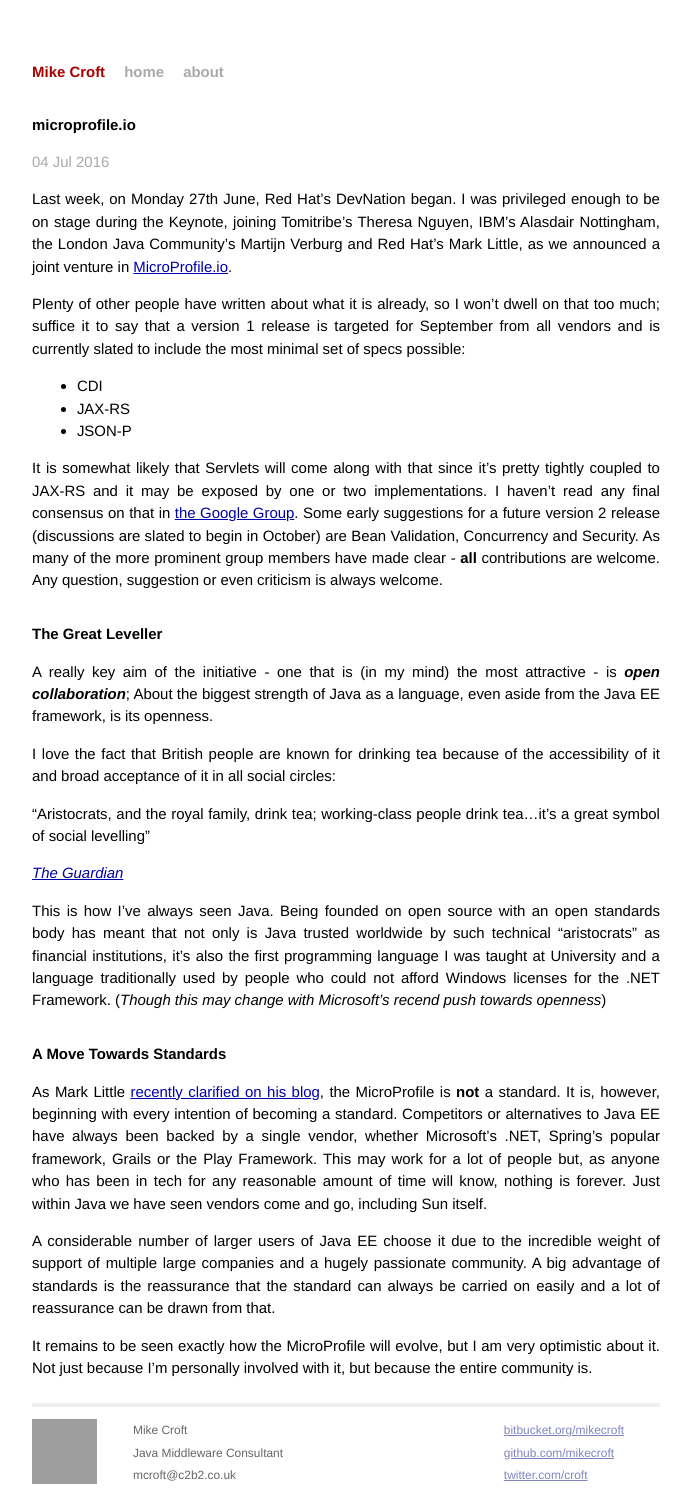
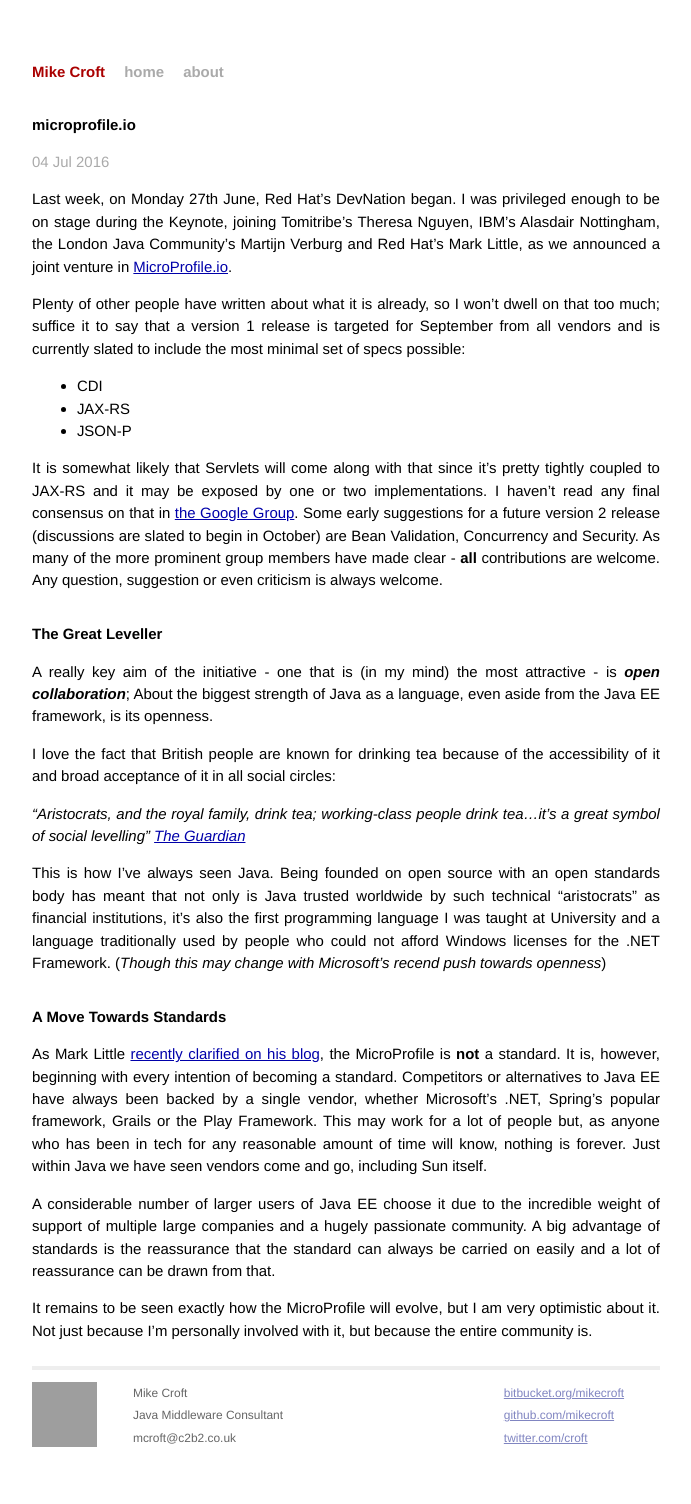
Before and after one commit to mikecroft/mikecroft.github.io, a Jekyll site: the page built from _posts/2016-07-04-microprofile.io.md, in a window 1280 px wide. Shown: the whole page, without its empty margins (294-985 px from the left). Built offline with Jekyll 4.4.1, drawn with Linux system fonts in a browser that asks for light colours; after the commit the page ends 1466 px from its top, so only the background shows below that; grey boxes are pictures that could not be loaded.

Commit message:
modified quote

```diff
--- a/_posts/2016-07-04-microprofile.io.md
+++ b/_posts/2016-07-04-microprofile.io.md
@@ -20,8 +20,7 @@
 
 I love the fact that British people are known for drinking tea because of the accessibility of it and broad acceptance of it in all social circles:
 
-> "Aristocrats, and the royal family, drink tea; working-class people drink tea...it's a great symbol of social levelling"
->
+> *"Aristocrats, and the royal family, drink tea; working-class people drink tea...it's a great symbol of social levelling"*
 > *[The Guardian](https://www.theguardian.com/news/2005/jan/26/food.britishidentity)*
 
 This is how I've always seen Java. Being founded on open source with an open standards body has meant that not only is Java trusted worldwide by such technical "aristocrats" as financial institutions, it's also the first programming language I was taught at University and a language traditionally used by people who could not afford Windows licenses for the .NET Framework. (*Though this may change with Microsoft's recend push towards openness*)
```
